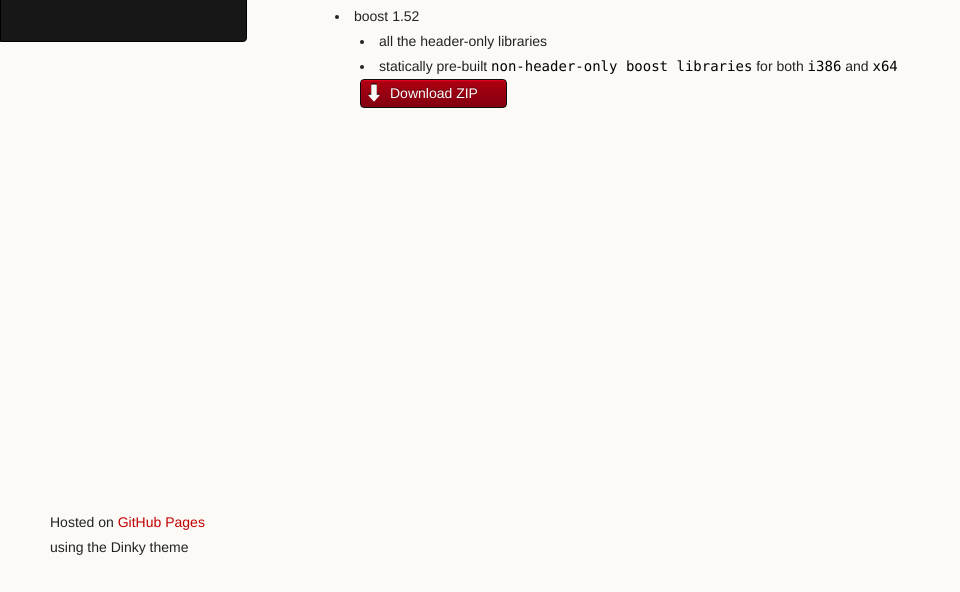
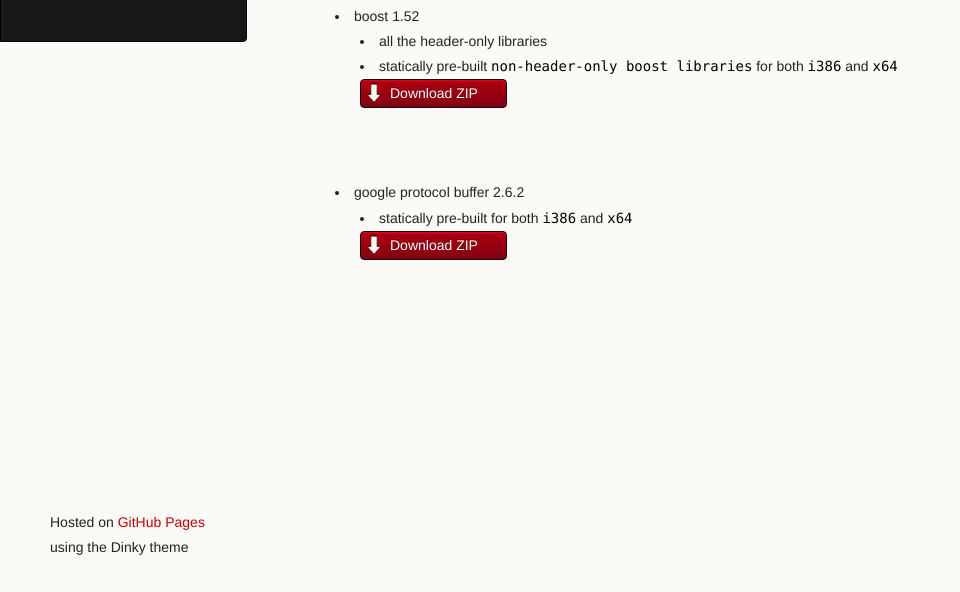
Before and after one commit to RGLab/binaries, a plain HTML site: page index.html in a window 1280 px wide. Shown: the part 208-800 px from the top of the page, without its empty margins (0-960 px from the left). Drawn offline with Linux system fonts and the light colour scheme.

Commit message:
add pb binary

```diff
--- a/index.html
+++ b/index.html
@@ -64,6 +64,28 @@
       </section>
 
 
+            <section>
+        <ul>
+<li>google protocol buffer 2.6.2
+
+<ul>
+<li>statically pre-built for both <code>i386</code> and <code>x64</code></li>
+
+
+<myButton>
+<li>
+  		<a class="buttons" href="lib/protobuf_2_6_2.zip"><font color = "white">Download ZIP</font></a>
+</li>
+</myButton>
+
+
+</ul>
+</li>
+</ul>
+      </section>
+
+
+
       <footer>
         <p><small>Hosted on <a href="http://pages.github.com">GitHub Pages</a> using the Dinky theme</small></p>
       </footer>
```
Also changed, not shown: 1 other file.
